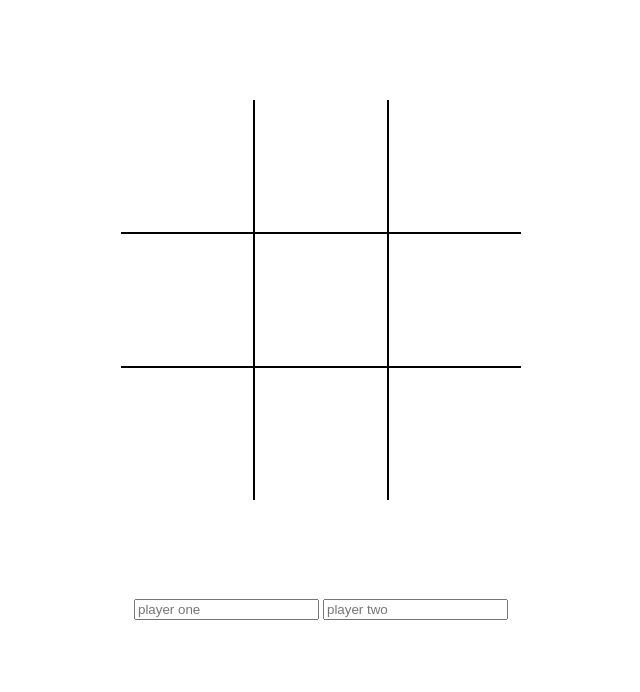
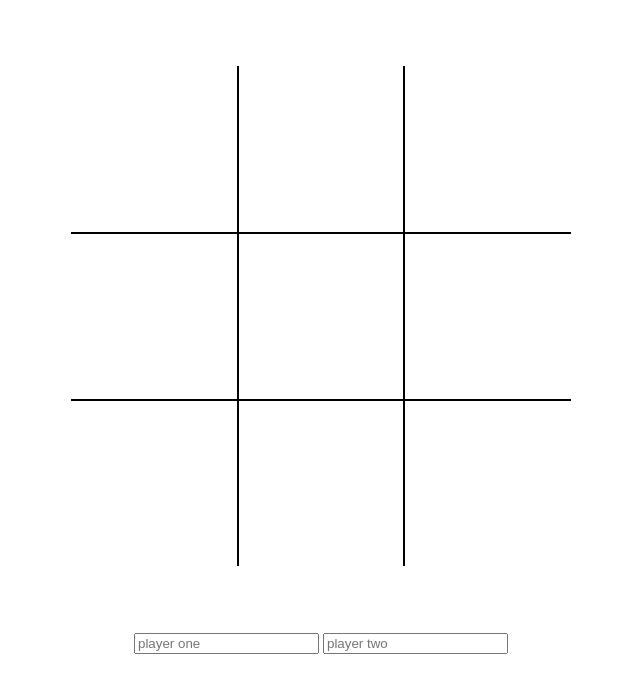
Before and after one commit to carlos-escamilla33/tic_tac_toe_2023, a plain HTML site: page index.html in a window 1280 px wide. Shown: the whole page, without its empty margins (319-959 px from the left). Drawn offline with Linux system fonts and the light colour scheme.

```diff
--- a/script.js
+++ b/script.js
@@ -38,15 +38,16 @@ function swapTurn() {
 }
 
 function addSymbolToBoard(event) {
+    let currCell = event.target.id;
     if (event.target.textContent == "") {
         event.target.textContent = Gameboard.currentTurn;
     }
+    Gameboard.gameboard[currCell] = Gameboard.currentTurn;
     swapTurn();
 }
 
 function renderState() {
     gameStateBoard();
-    swapTurn();
 }
 
 renderState();
--- a/styles.css
+++ b/styles.css
@@ -12,19 +12,22 @@ body {
 
 #board {
     display: grid;
-    grid-template-columns: repeat(3, 1fr) ;
-    height: 400px;
-    width: 400px;
+    grid-template-columns: repeat(3, 2fr) ;
+    height: 500px;
+    width: 500px;
 }
 
-#board div {
+.square {
     display: flex;
     flex-direction: column;
     justify-content: center;
     border: 1px solid black;
     align-items: center;
+    overflow: hidden;
     font-family: 'Roboto', sans-serif;
-    font-size: 70px;
+    font-size: 40px;
+    white-space: nowrap;
+    text-overflow: ellipsis;
 }
 
 #board div:first-child,
```
